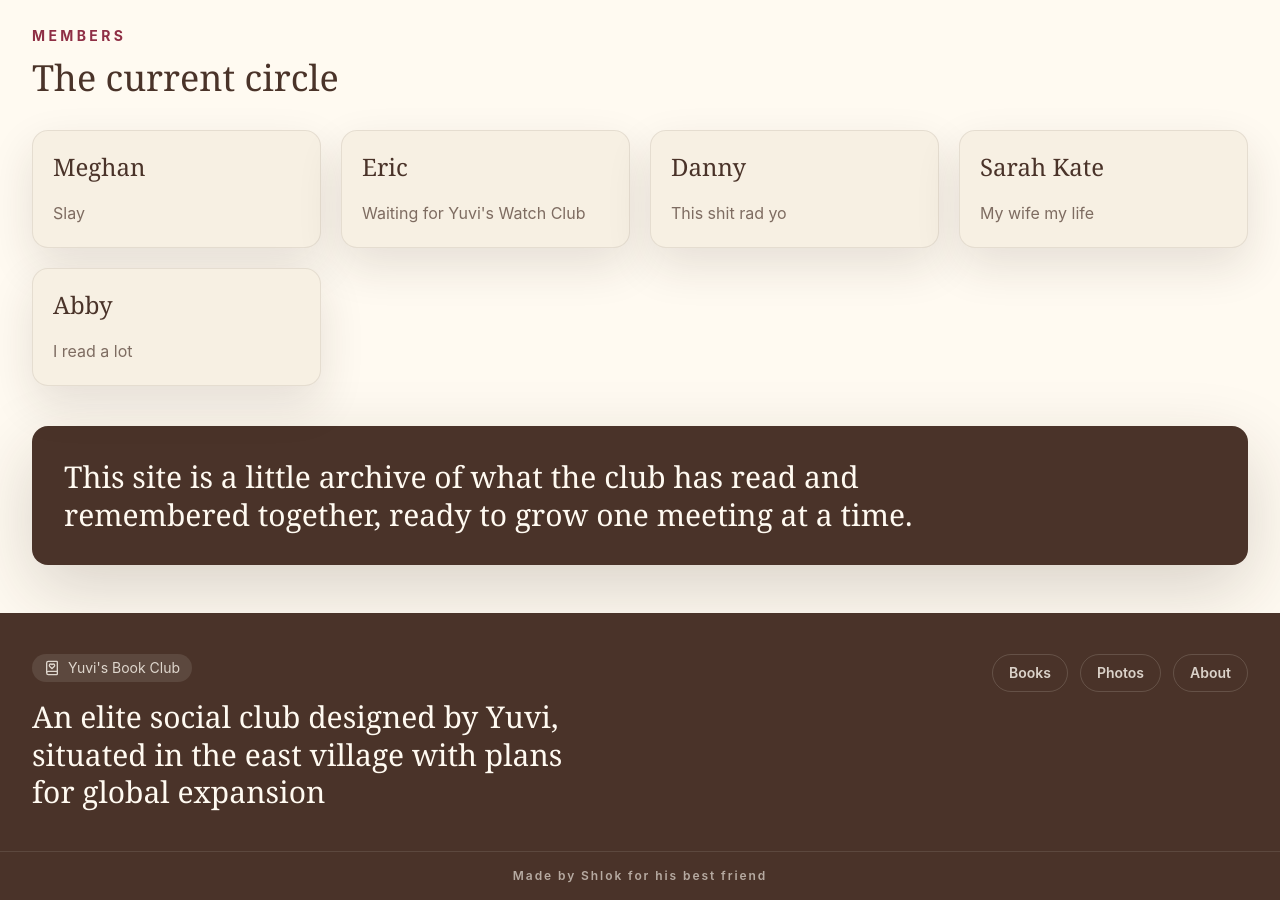
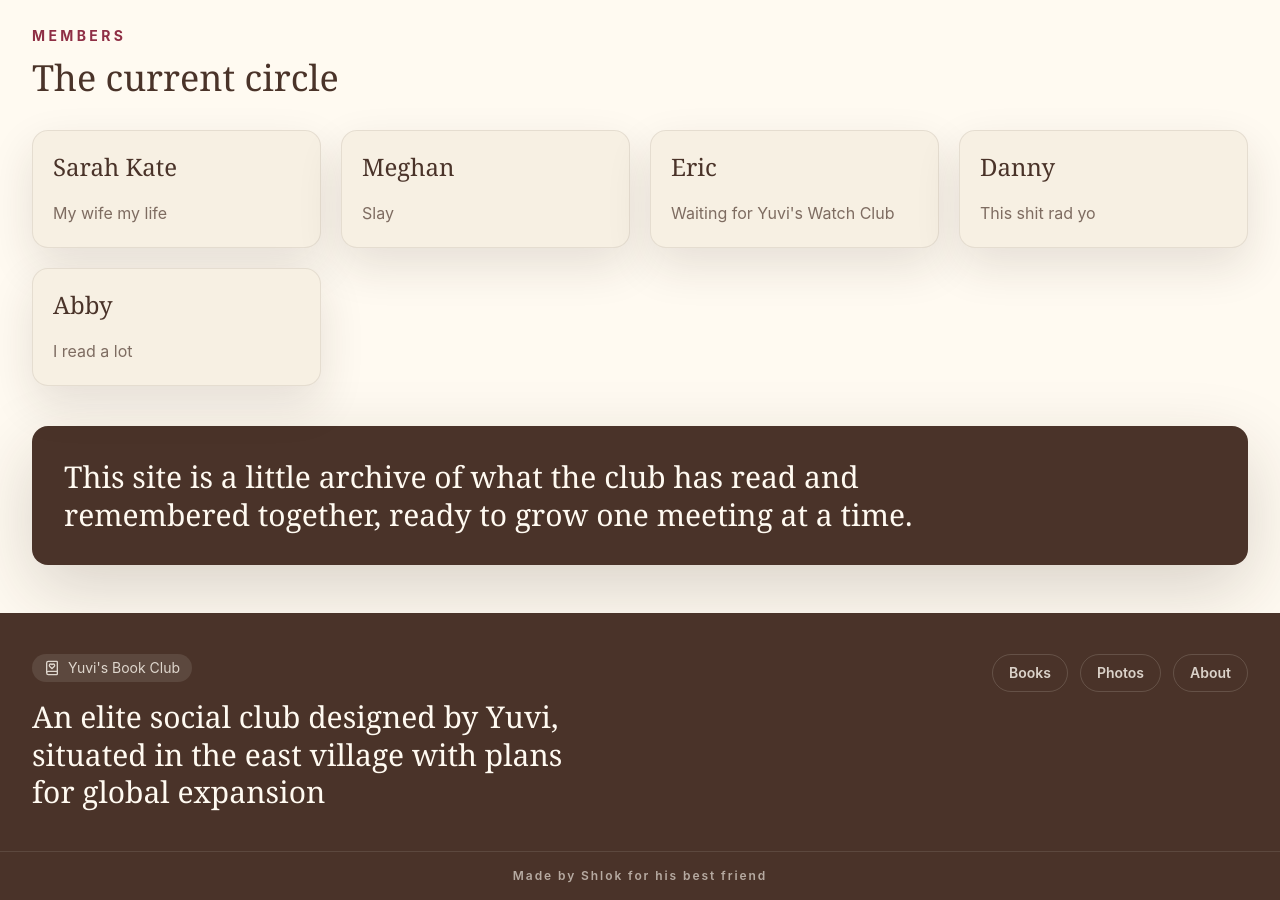
Before and after one commit to Shlok-Joseph-Paul/Yuvis-book-club, a React (Vite) app: page /about in a window 1280 px wide. Shown: the part 1140-2040 px from the top of the page. Built offline with nearby package versions, Linux system fonts and the light colour scheme.

Commit message:
Move Sarah Kate first in members

```diff
--- a/src/data/members.ts
+++ b/src/data/members.ts
@@ -2,6 +2,11 @@ import type { Member } from '../types';
 
 // Edit this list with the real names, nicknames, and quotes for the group.
 export const members: Member[] = [
+  {
+    id: 'sarah-kate',
+    name: 'Sarah Kate',
+    note: 'My wife my life',
+  },
   {
     id: 'meghan',
     name: 'Meghan',
@@ -18,11 +23,6 @@ export const members: Member[] = [
     note: 'This shit rad yo',
   },
   {
-    id: 'sarah-kate',
-    name: 'Sarah Kate',
-    note: 'My wife my life',
-  },
-  {
     id: 'abby',
     name: 'Abby',
     note: 'I read a lot',
```
